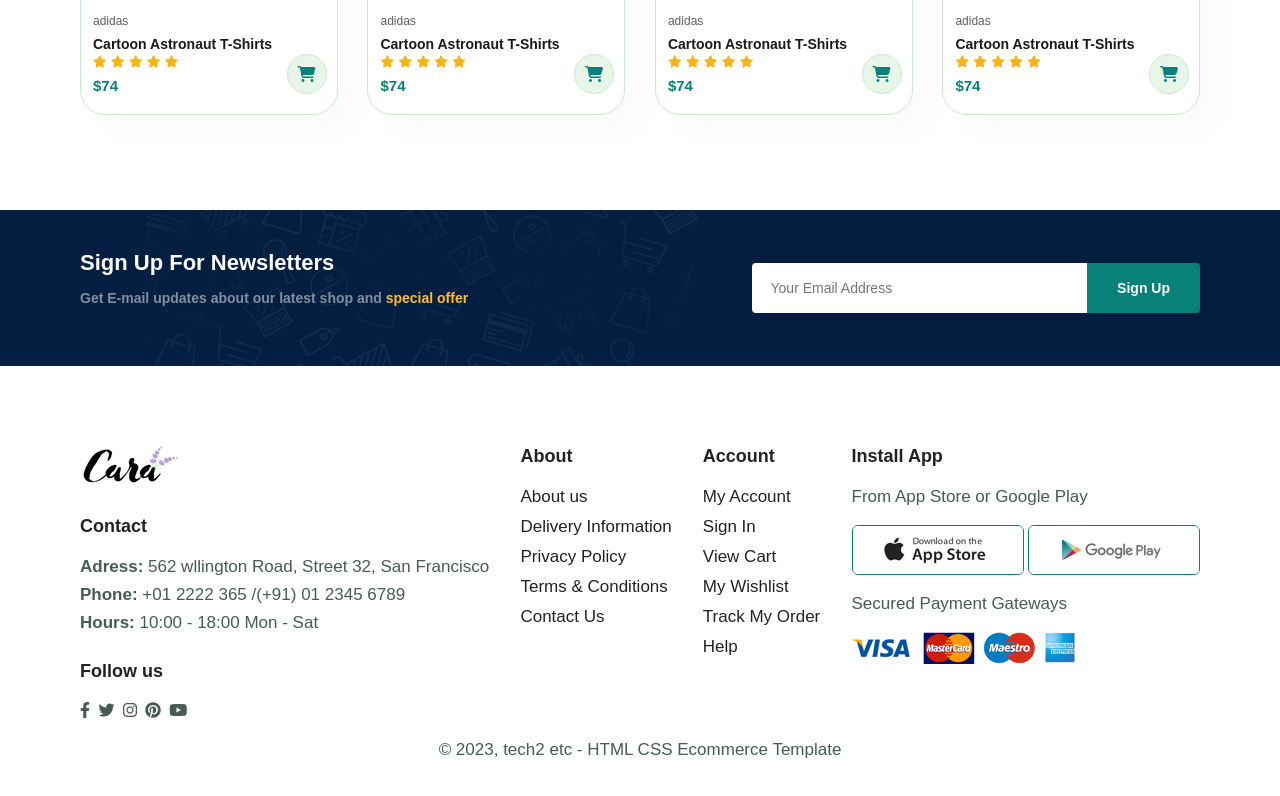
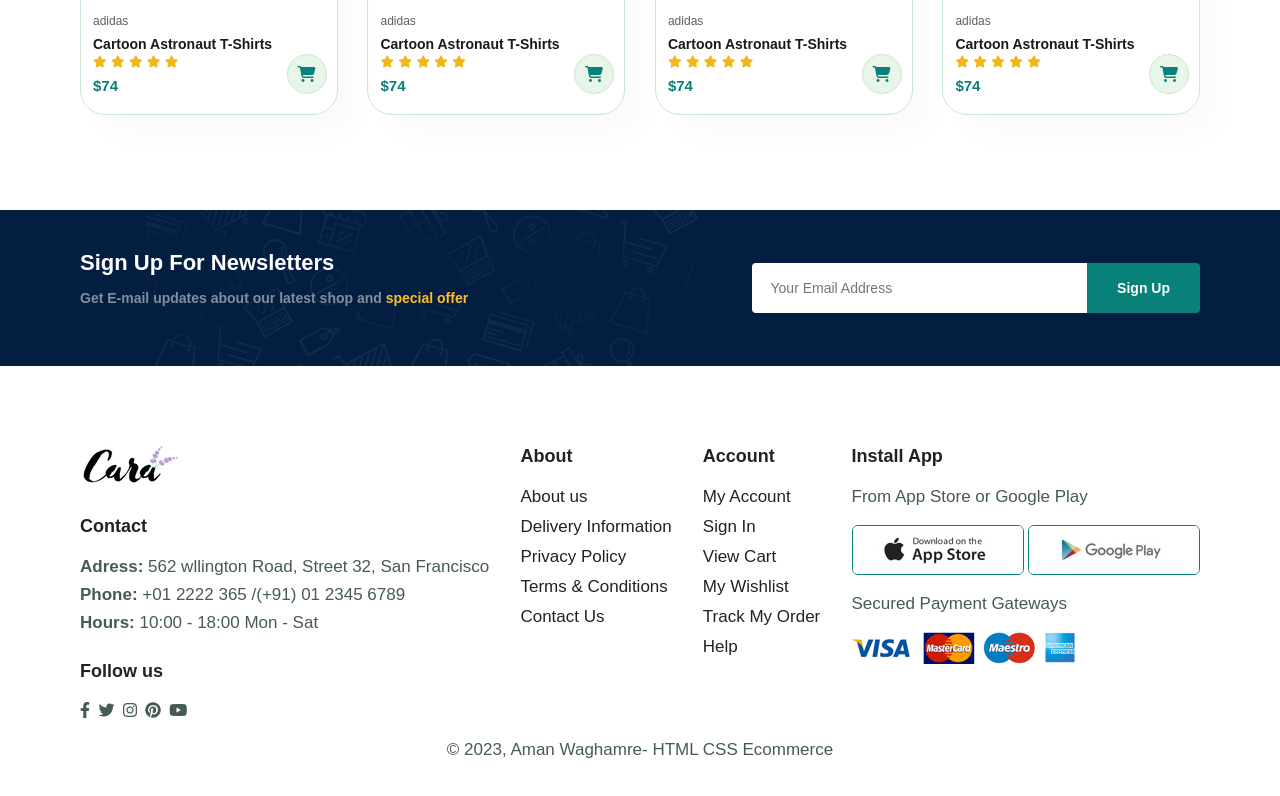
Before and after one commit to Amu757/EcommerceSite, a plain HTML site: page singlepro.html in a window 1280 px wide. Shown: the part 1223-2019 px from the top of the page. Drawn offline with Linux system fonts and the light colour scheme.

Commit message:
Update singlepro.html

```diff
--- a/singlepro.html
+++ b/singlepro.html
@@ -203,7 +203,7 @@
         </div>
 
         <div class="copyright">
-            <p>© 2023, tech2 etc - HTML CSS Ecommerce Template</p>
+            <p>© 2023, Aman Waghamre- HTML CSS Ecommerce </p>
         </div>
     </footer>
 
```
